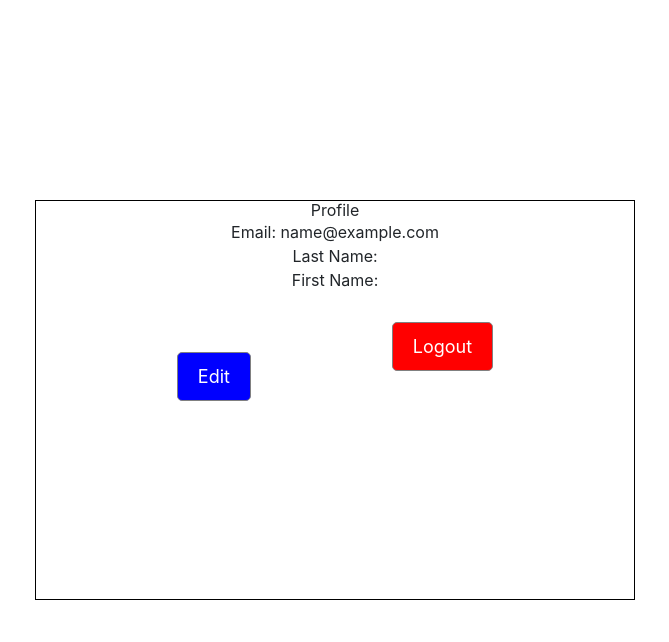
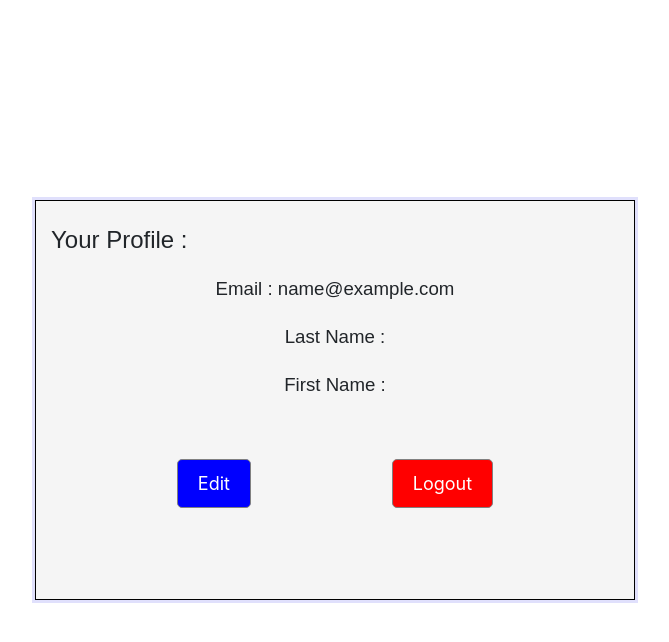
Before and after one commit to ThRedMat/elective-react-projet-final, a React (Create React App) app: page /Login in a window 1280 px wide. Both pictures are taken after typing "name@example.com", "Sample123" into the empty fields and a click on the button "Login". Shown: the top 642 px of the page, without its empty margins (305-974 px from the left). Built offline with nearby package versions, Linux system fonts and the light colour scheme.

Commit message:
edit profile OK

```diff
--- a/src/pages/Login.jsx
+++ b/src/pages/Login.jsx
@@ -40,10 +40,10 @@ const Login = () => {
     if (isLogged && !isEditing) {
         return (
             <div className='edit-profile'>
-                <h1>Profile</h1>
-                <p>Email: {userInfos.email}</p>
-                <p>Last Name: {userInfos.lastname}</p>
-                <p>First Name: {userInfos.firstname}</p>
+                <h1>Your Profile :</h1>
+                <p>Email : {userInfos.email}</p>
+                <p>Last Name : {userInfos.lastname}</p>
+                <p>First Name : {userInfos.firstname}</p>
                 <div className='boutons'>
                     <button onClick={handleEdit} className="btn1">Edit</button>
                     <button onClick={() => setIsLogged(false)} className="btn2">Logout</button>
--- a/src/styles/Login.css
+++ b/src/styles/Login.css
@@ -57,6 +57,8 @@ button {
 
 }
 
+
+
 .edit-profile {
     position: absolute;
     width: 600px;
@@ -66,27 +68,35 @@ button {
     left: 0;
     right: 0;
     margin: auto;
-
+    box-shadow: 0 0 0 3px rgba(99, 102, 241, 0.2);
+    background-color: whitesmoke;
     border: solid 1px black
 }
 
 .edit-profile h1 {
-    text-align: center;
+    text-align: left;
+    margin-top: 25px;
+    margin-left: 15px;
+    font-family: Arial, Helvetica, sans-serif;
+    font-size: 18pt;
 }
 
 .edit-profile p {
     text-align: center;
+    margin: 20px;
+    font-family: Arial, Helvetica, sans-serif;
+    font-size: 14pt;
 }
 
 .boutons {
     display: flex;
     align-items: center;
     justify-content: space-evenly;
+    margin-top: 60px;
 }
 
 .boutons .btn1 {
     background-color: blue;
-    margin-top: 60px;
 }
 
 .boutons .btn2 {
```
